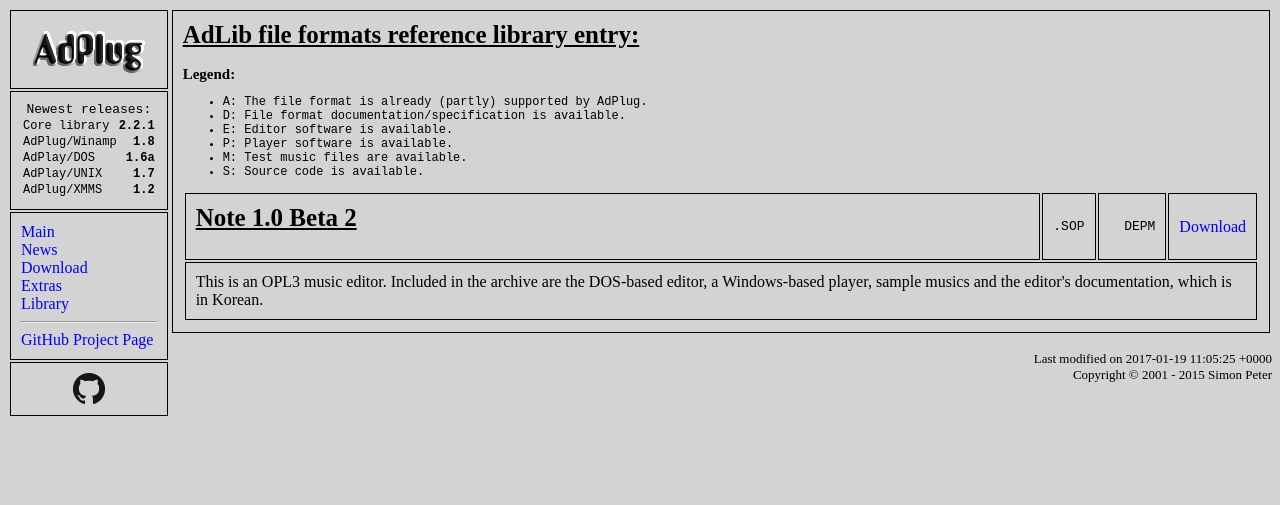
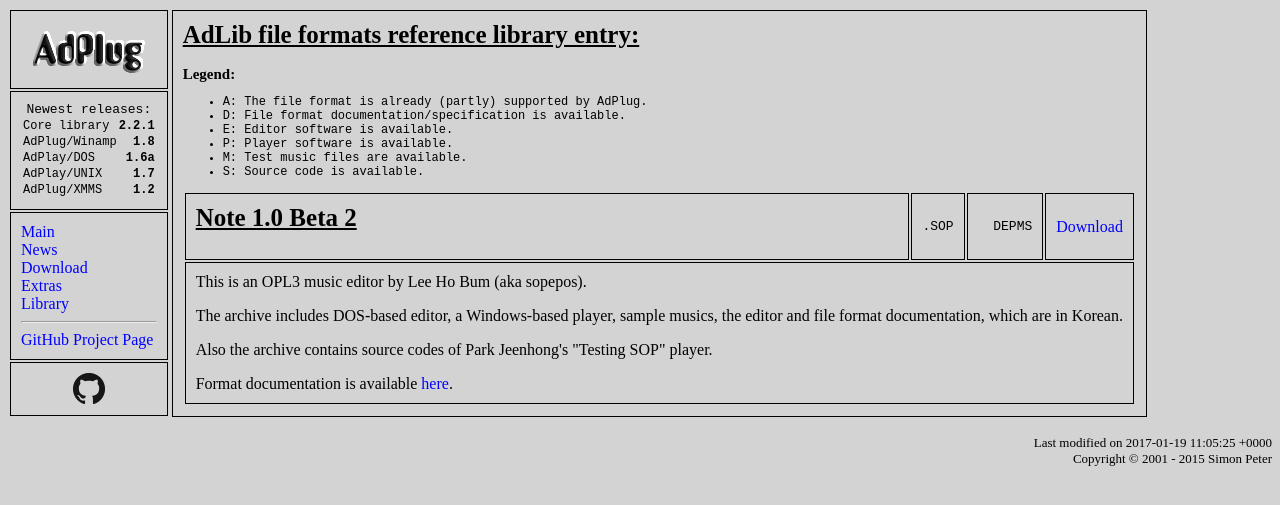
Before and after one commit to adplug/adplug.github.io, a Jekyll site: the page built from _library_formats/Note10b2.html, in a window 1280 px wide. Shown: the top 505 px of the page. Built offline with Jekyll 4.4.1, drawn with Linux system fonts in a browser that asks for light colours.

Commit message:
Library: Update Note 1.0 Beta 2

```diff
--- a/_library_formats/Note10b2.html
+++ b/_library_formats/Note10b2.html
@@ -1,9 +1,16 @@
 ---
 filename: Note10b2.zip
-flags: "  DEPM"
+flags: "  DEPMS"
 extension: .SOP
 desc: Note 1.0 Beta 2
 ---
-This is an OPL3 music editor. Included in the archive are the
-DOS-based editor, a Windows-based player, sample musics and the
-editor's documentation, which is in Korean.
+<p>This is an OPL3 music editor by Lee Ho Bum (aka sopepos).</p>
+
+<p>The archive includes DOS-based editor, a Windows-based player, sample
+musics, the editor and file format documentation, which are in Korean.</p>
+
+<p>Also the archive contains source codes of Park Jeenhong's
+"Testing SOP" player.</p>
+
+<p>Format documentation is available
+<a href="http://www.shikadi.net/moddingwiki/SOP_Format">here</a>.</p>
```
Also changed, not shown: 1 other file.
